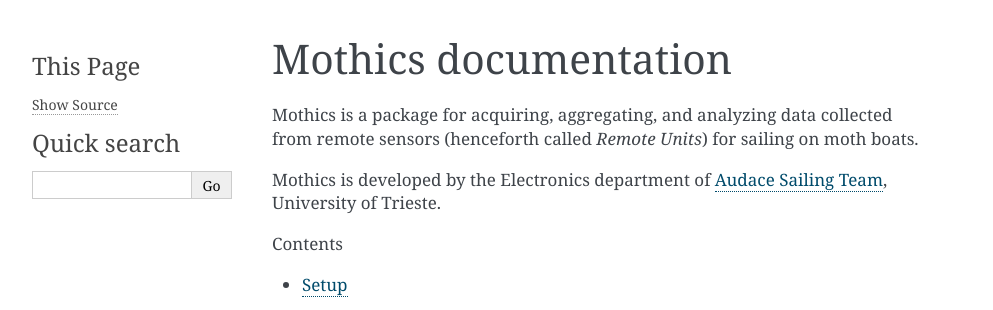
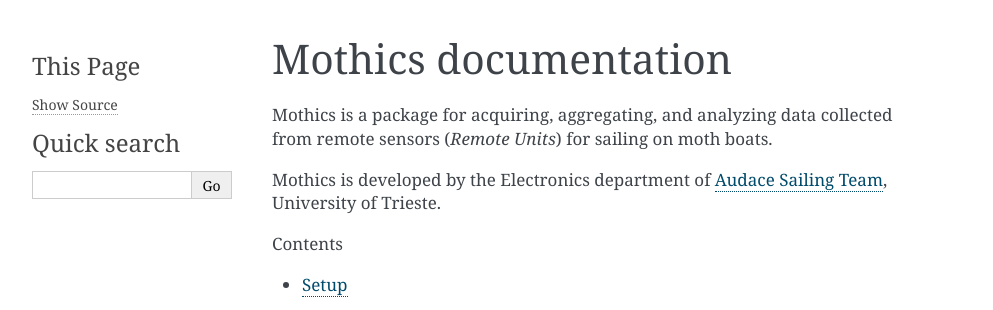
Before and after one commit to Audace-Sailing-Team/mothics, a Sphinx documentation site: the page built from docs/index.rst, in a window 1280 px wide. Shown: the top 310 px of the page, without its empty margins (148-1141 px from the left). Built offline with Sphinx 7.4.7, drawn with Linux system fonts in a browser that asks for light colours.

Commit message:
Update documentation

```diff
--- a/docs/index.rst
+++ b/docs/index.rst
@@ -4,8 +4,8 @@
 =====================
 
 Mothics is a package for acquiring, aggregating, and analyzing data
-collected from remote sensors (henceforth called *Remote Units*) for
-sailing on moth boats.
+collected from remote sensors (*Remote Units*) for sailing on moth
+boats.
 
 Mothics is developed by the Electronics department of `Audace Sailing
 Team <https://audace.units.it/>`_, University of Trieste.
```
Also changed, not shown: mothics/__init__.py (+8 -0 lines).
